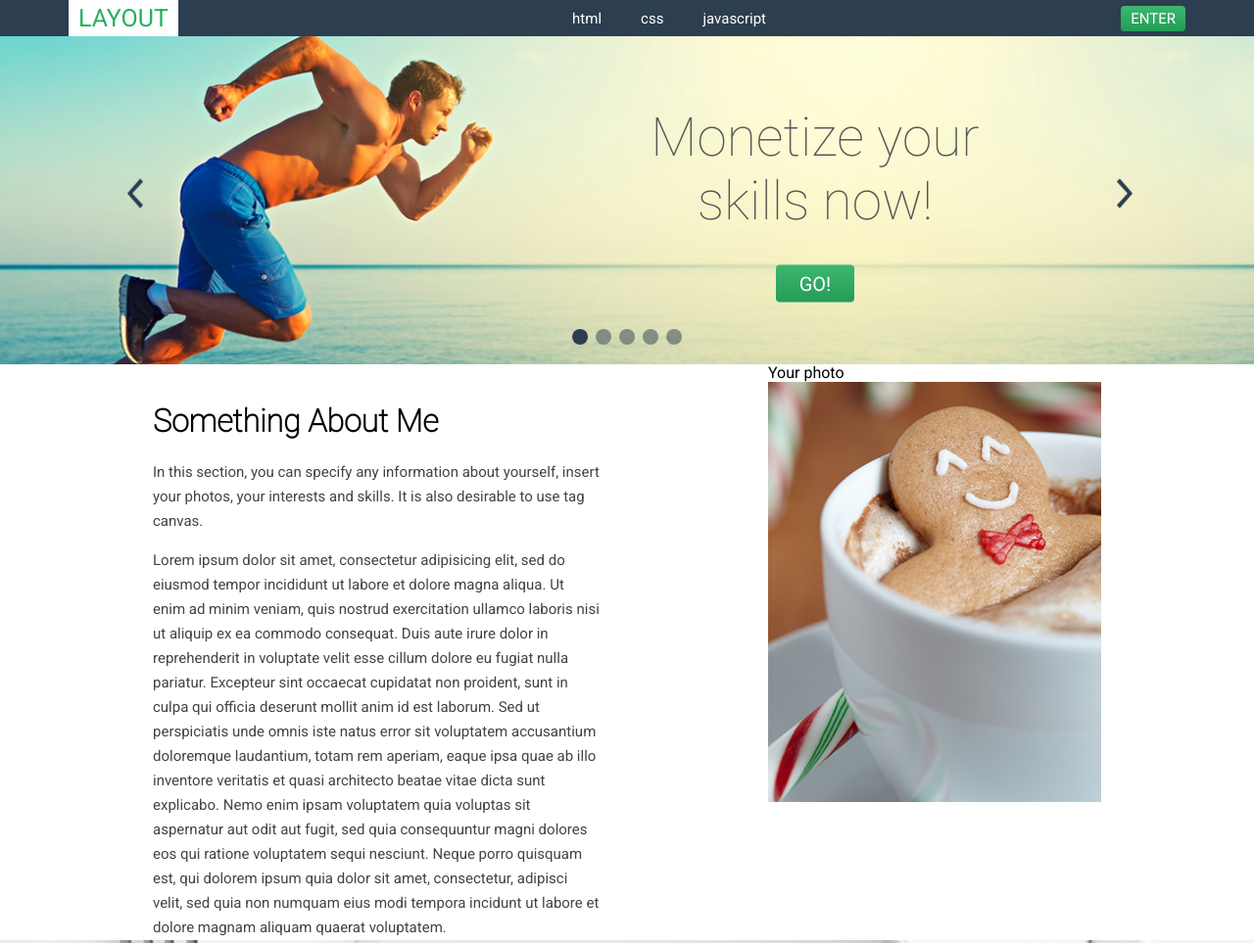
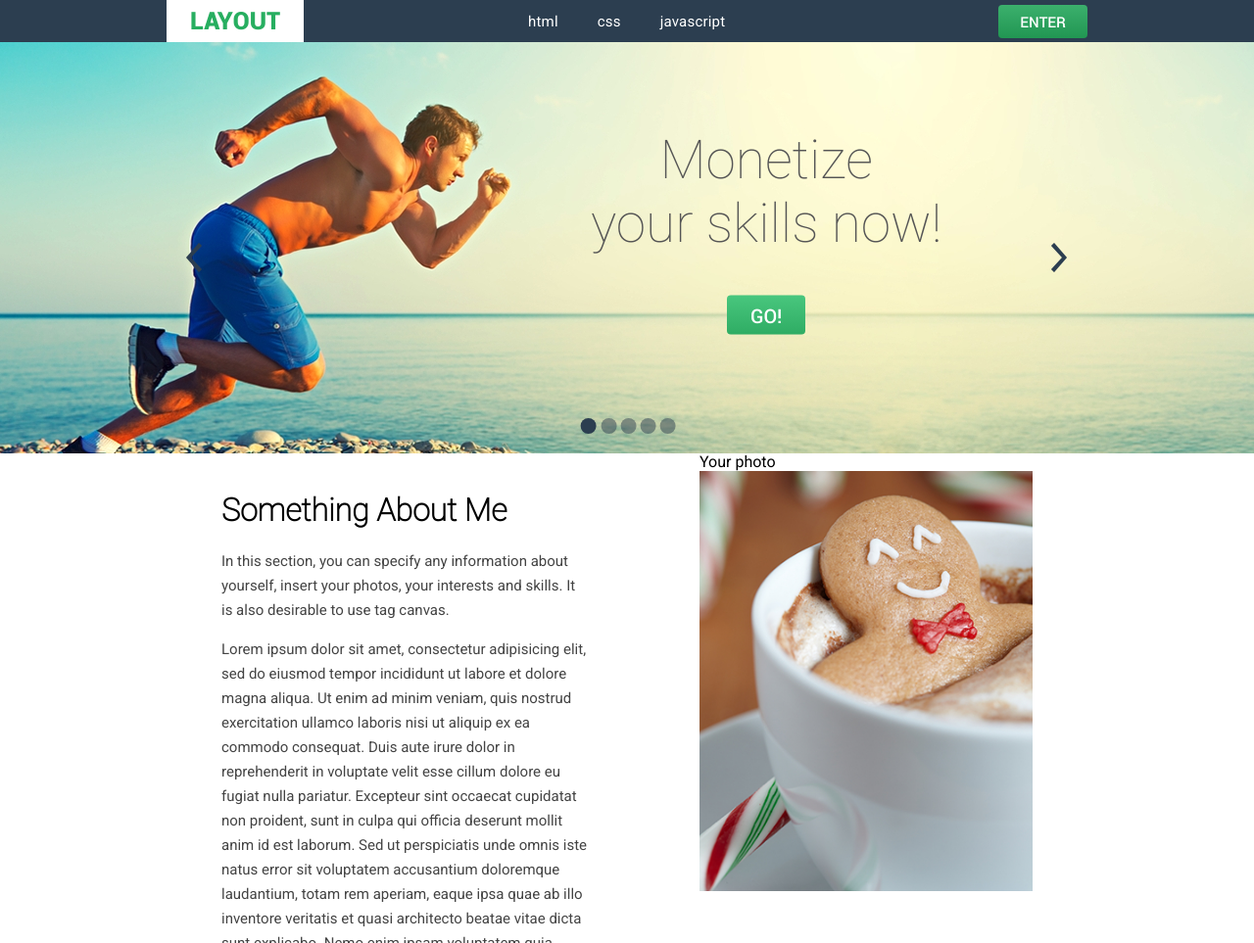
Before and after one commit to YuriiHavryliuk/test-mgid-pp, a website: page src/template/index.html in a window 1280 px wide. Shown: the top 963 px of the page at 98% size. Drawn offline with nearby package versions, Linux system fonts and the light colour scheme; files that its build step writes are made by us from their sources; files whose address does not match are found by name.

Commit message:
added pixel perfect for header

```diff
--- a/src/sass/_common.scss
+++ b/src/sass/_common.scss
@@ -11,19 +11,16 @@ body{
 	color: white;
 	font-size: 15px;
 	text-transform: uppercase;
-	padding: 4px 10px;
+	padding: 1px 22px;
 	border-radius: 4px;
 	text-decoration: none;
-	background-color: #27ae60;
+	font-weight: 500;
+	line-height: 32px;
+	background-color: #25a75c;
 	border: none;
 	outline: none;
+	font-family: "RobotoMedium";
 	background-image: linear-gradient(to top, rgba(0, 0, 0, 0.1) 0%, rgba(255, 255, 255, 0.1) 100%);
-
-		&:hover{
-			opacity: 0.8;
-			transition: 0.3s linear;
-
-	}
 }
 
 .form{
--- a/src/sass/_fonts.scss
+++ b/src/sass/_fonts.scss
@@ -44,3 +44,10 @@
 	font-style: normal;
 	font-weight: normal;
 }
+
+@font-face {
+	font-family: "RobotoBlack";
+	src: url("../font/Roboto-Black.ttf") format("truetype");
+	font-style: normal;
+	font-weight: normal;
+}
--- a/src/sass/sections/_header.scss
+++ b/src/sass/sections/_header.scss
@@ -13,20 +13,26 @@
         font-size: 25px;
         margin: 0;
         background-color: white;
-        padding: 4px 10px;
+        padding: 7px 24px;
         color: #27ae60;
         text-transform: uppercase;
         font-weight: 400;
+        font-family: RobotoBlack;
+
     }
     & .menu{
         display: flex;
         justify-content: space-between;
         list-style: none;
         margin: 0;
+        margin-right: 90px;
 
         &__item{
             font-size: 15px;
+            font-weight: 400;
+            line-height: 32px;
             margin: 0 20px;
+            letter-spacing: 0.2px;
 
             &:hover{
                 opacity: 0.7;
@@ -43,34 +49,28 @@
 .slider{
     position: relative;
     margin-bottom: -5px;
+    margin-left: 40px;
 
     &__img{
         object-fit: cover;
-        max-height: 335px;
+        height: 420px;
         width: 100%;
     }
     &__prev, &__next{
         cursor: pointer;
         position: absolute;
         width: auto;
-        padding: 0 70px 0 60px;
-        transition: 0.6s ease;
-        height: 99%;
-
-        &:hover{
-            background-color: rgba(0, 0, 0, 0.1);
-            transition: 0.3s linear;
-        }
+        height: 100%;
 
     }
     &__arrow{
         top: 50%;
         position: absolute;
-        margin-top: -22px;
+        margin-top: -7px;
         user-select: none;
     }
     &__next{
-        right: 0;
+        right: 57px;
     }
     &__prev{
         left: 0;
@@ -81,7 +81,7 @@
         height: 16px;
         background-color: #2c3e50;
         opacity: 0.5;
-        margin: 0 2px;
+        margin: 0.1px;
         border-radius: 50%;
         display: inline-block;
         transition: background-color 0.6s ease;
@@ -98,7 +98,7 @@
     }
     &__dots{
         position: absolute;
-        left: 50%;
+        left: 48.5%;
         transform: translateX(-50%);
         bottom: 20px;
 
@@ -109,8 +109,8 @@
 
     & .container-slide-text{
         position: absolute;
-        right: 20%;
-        top: 50%;
+        right: 25.7%;
+        top: 45%;
         transform: translateY(-50%);
         text-align: center;
         max-width: 30%;
@@ -126,6 +126,7 @@
         animation-name: slide-content;
         animation-duration: 1.1s;
         animation-timing-function: ease-in-out;
+        margin-bottom: 45px;
 
         &--dark{
             color: black;
@@ -140,11 +141,8 @@
         animation-duration: 1.5s;
         animation-timing-function: ease-in-out;
         z-index: 9;
+        background-color: #34c06f;
 
-        &:hover{
-            opacity: 1;
-            background: linear-gradient(to bottom, rgba(191,210,85,1) 0%,rgba(142,185,42,1) 50%,rgba(114,170,0,1) 51%,rgba(158,203,45,1) 100%);
-        }
     }
     & .container-arrows{
         position: absolute;
--- a/src/sass/sections/breakpoints/_xl.scss
+++ b/src/sass/sections/breakpoints/_xl.scss
@@ -2,11 +2,7 @@
 // Extra large devices (large desktops, 1200px and up)
 @media (min-width: 1200px) {
     .container{
-        width: 1140px;
+        width: 940px;
     }
-    .slider {
-        &__img {
-            height: 420px;
-        }
-    }
+
 }
--- a/src/template/parts/_header.html
+++ b/src/template/parts/_header.html
@@ -27,35 +27,35 @@
 		<div class="slider__item slide-fade js-slide">
 			<img class="slider__img" src="img/header-slide.jpg" alt="slide-1">
 			<div class="container-slide-text">
-					<h1 class="slider__text">Monetize your skills now!</h1>
+					<h1 class="slider__text">Monetize<br> your skills now!</h1>
 					<a href="#" class="btn btn--slider">Go!</a>
 				</div>
 		</div>
 		<div class="slider__item slide-fade js-slide">
 			<img class="slider__img" src="img/header-slide5.jpg" alt="slide-2">
 			<div class="container-slide-text">
-					<h1 class="slider__text slider__text--dark">Monetize your skills now!</h1>
+					<h1 class="slider__text slider__text--dark">Monetize<br> your skills now!</h1>
 					<a href="#" class="btn btn--slider">Go!</a>
 			</div>
 		</div>
 		<div class="slider__item slide-fade js-slide">
 			<img class="slider__img" src="img/header-slide.jpg" alt="slide-3">
 			<div class="container-slide-text">
-					<h1 class="slider__text">Monetize your skills now!</h1>
+					<h1 class="slider__text">Monetize<br> your skills now!</h1>
 					<a href="#" class="btn btn--slider">Go!</a>
 			</div>
 		</div>
 		<div class="slider__item slide-fade js-slide">
 			<img class="slider__img" src="img/header-slide4.jpg" alt="slide-4">
 			<div class="container-slide-text">
-					<h1 class="slider__text slider__text--dark">Monetize your skills now!</h1>
+					<h1 class="slider__text slider__text--dark">Monetize<br> your skills now!</h1>
 					<a href="#" class="btn btn--slider">Go!</a>
 				</div>
 		</div>
 		<div class="slider__item slide-fade js-slide">
 			<img class="slider__img" src="img/header-slide5.jpg" alt="slide-5">
 			<div class="container-slide-text">
-					<h1 class="slider__text slider__text--dark">Monetize your skills now!</h1>
+					<h1 class="slider__text slider__text--dark">Monetize<br> your skills now!</h1>
 					<a href="#" class="btn btn--slider">Go!</a>
 			</div>
 		</div>
```
Also changed, not shown: src/css/main.css, src/font/Roboto-Black.ttf (added).
